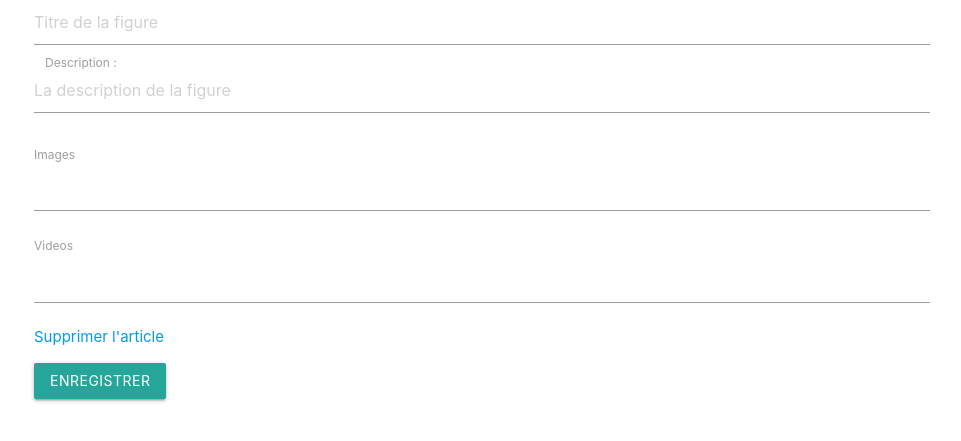
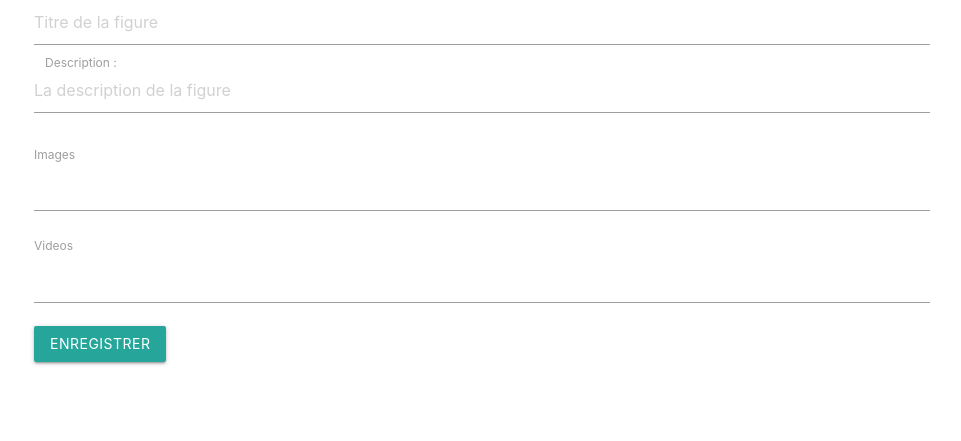
Before and after one commit to lallieau/P6_Snowtricks_2020_V2, a Symfony app: template templates/blog/add.html.twig in a window 1280 px wide. Shown: the part 159-600 px from the top of the page, without its empty margins (158-1119 px from the left). Run offline with Twig, Linux system fonts and the light colour scheme; the template is opened without the code that fills it, so the values that code supplies are empty; form fields are guessed from the names that the template uses; some libraries are stand-ins or nearby versions.

Commit message:
experiment: delete image and video

```diff
--- a/templates/blog/show.html.twig
+++ b/templates/blog/show.html.twig
@@ -17,6 +17,9 @@
                 <p>
                     {{ article.content }}
                 </p>
+                {% for image in article.images %}
+                    <img src="{{ asset('/uploads/'~image.name) }}" alt="" width="150">
+                     {% endfor %}
             </div>
     </article>
 {% endblock %}
--- a/templates/includes/article_form.html.twig
+++ b/templates/includes/article_form.html.twig
@@ -17,7 +17,8 @@
     {% for image in article.images %}
         <img src="{{ asset('/uploads/'~image.name) }}" alt="" width="150">
         <p>{{ image.name }}</p>
-       {% endfor %}
+        {#<a href="{{ path('article_remove_image', {id: image.id})}}" data-delete data-token="{{ csrf_token('delete' ~ image.id )}}">Supprimer</a>#}
+    {% endfor %}
 </div>
 
 <div class="input-field col s12 m12 l12">
@@ -25,10 +26,11 @@
     {% for video in article.videos %}
         <iframe src="{{ video.link }}"></iframe>
         <p>{{ video.title }}</p>
+        <a href="{{ path('article_remove_video', {id: video.id})}}" data-delete>Supprimer</a>
     {% endfor %}
 </div>
 
-<a href="{{ path('article_remove', {id: article.id})}}" data-delete>Supprimer l'article</a>
+{#<a href="{{ path('article_remove', {id: article.id})}}" data-delete>Supprimer l'article</a>#}
 
 
 
@@ -96,13 +98,13 @@
         addImageFormDeleteLink($newFormLi);
     }
 
-    function addImageFormDeleteLink($newFormLi) {
-        var $removeFormButton = $('<button type="button">Supprimer cette image</button>');
-        $newFormLi.append($removeFormButton);
+    function addImageFormDeleteLink($tagFormLi) {
+        var $removeFormButton = $('<button type="button">Supprimer l\'image</button>');
+        $tagFormLi.append($removeFormButton);
 
         $removeFormButton.on('click', function(e) {
             // remove the li for the tag form
-            $newFormLi.remove();
+            $tagFormLi.remove();
         });
     }
 
```
